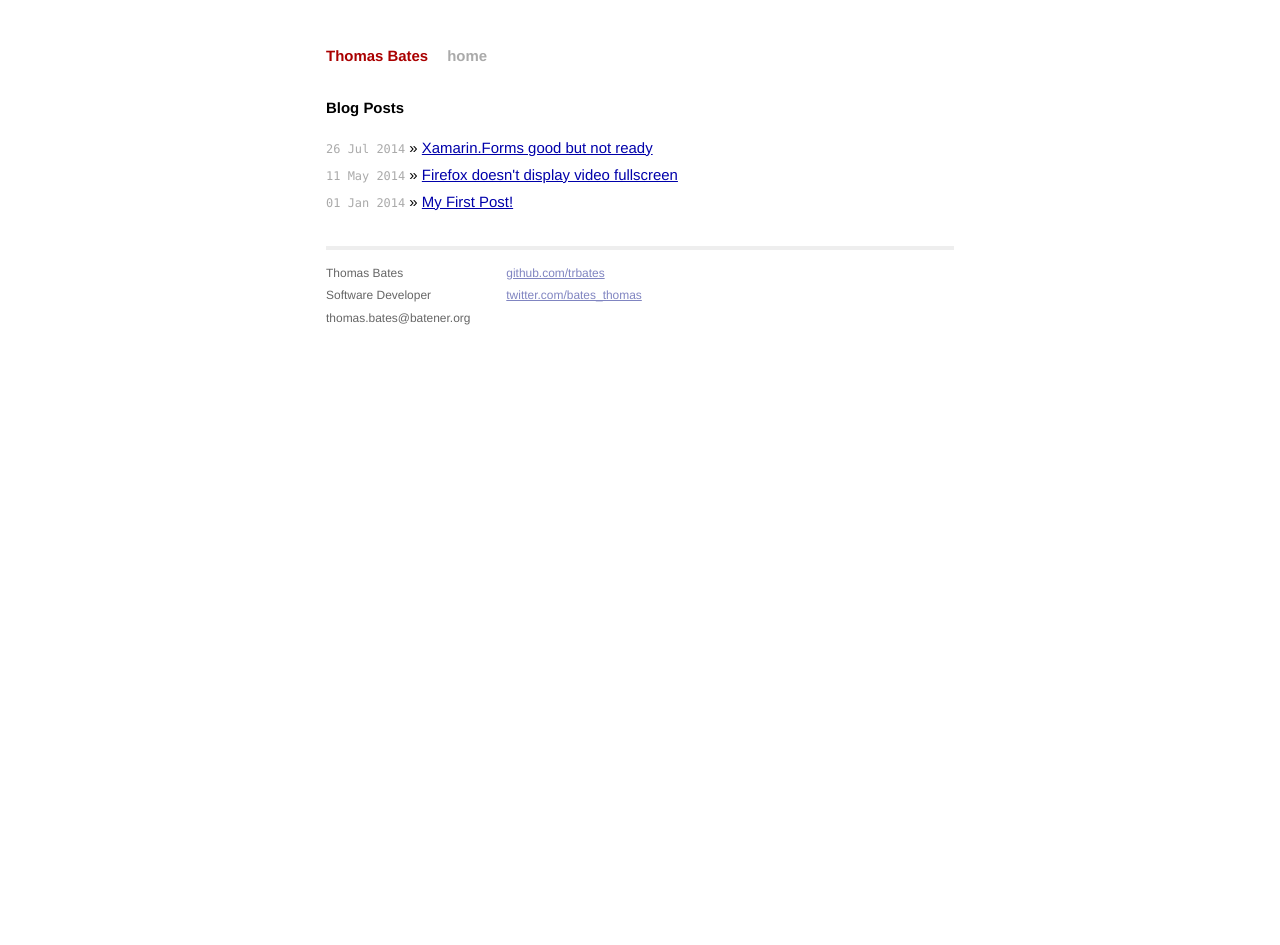
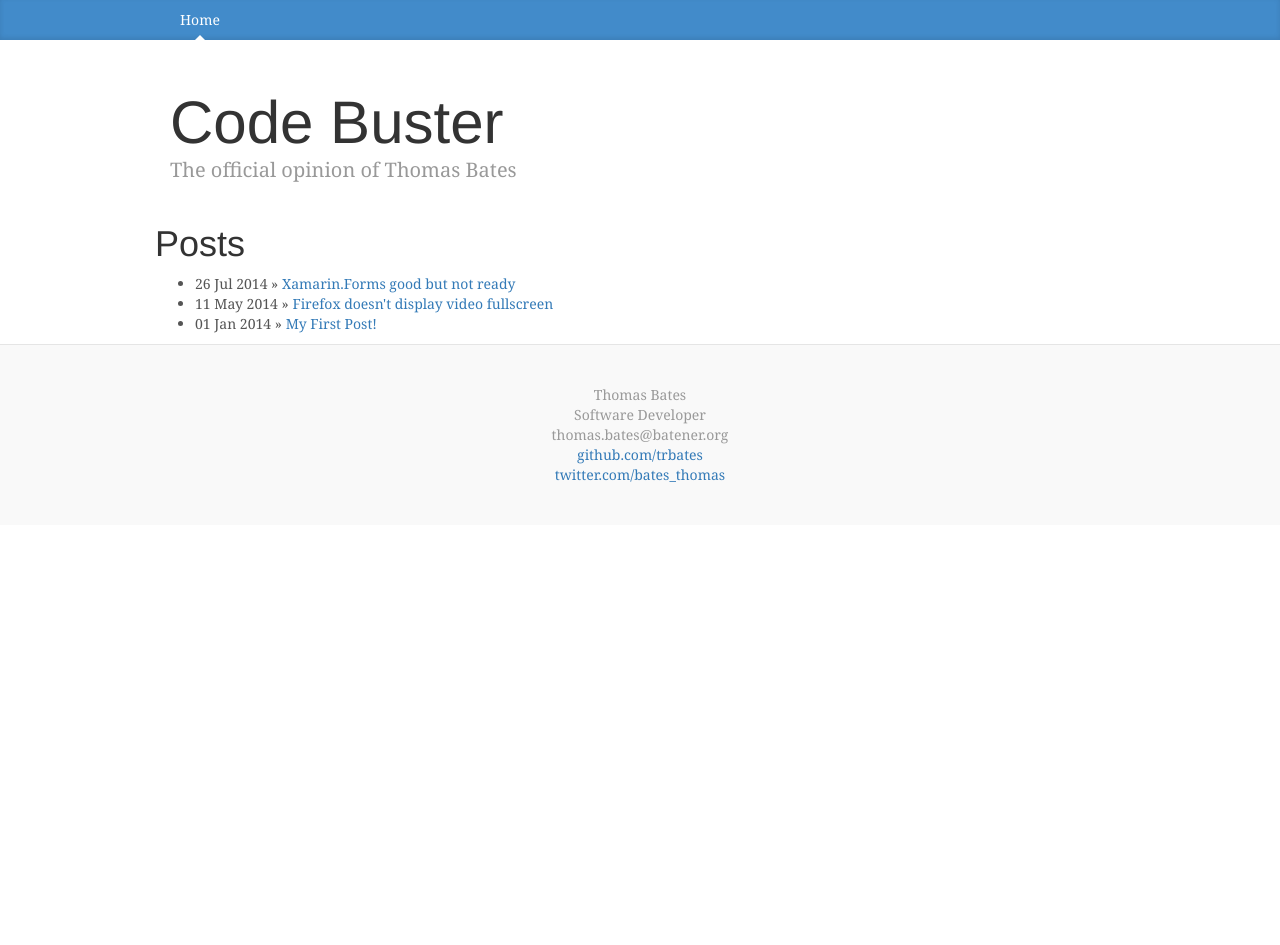
Before and after one commit to trbates/trbates.github.io, a Jekyll site: the page built from index.html, in a window 1280 px wide. Built offline with Jekyll 4.4.1, drawn with Linux system fonts in a browser that asks for light colours; nearby versions of some CDN libraries; after the commit the page ends 900 px from its top, so only the background shows below that.

Commit message:
added Bootstrap 3

```diff
--- a/_config.yml
+++ b/_config.yml
@@ -1,4 +1,4 @@
-name: Thomas Bates
+name: Code Buster
 markdown: kramdown
 highlighter: pygments
 
--- a/_layouts/default.html
+++ b/_layouts/default.html
@@ -4,34 +4,41 @@
       <meta charset="utf-8">
       <meta http-equiv="X-UA-Compatible" content="IE=edge,chrome=1">
       <title>{{ page.title }}</title>
-        <meta name="viewport" content="width=device-width">
-
+      <meta name="viewport" content="width=device-width, initial-scale=1">
       <!-- syntax highlighting CSS -->
       <link rel="stylesheet" href="/css/syntax.css">
-
-        <!-- Custom CSS -->
+      <!-- Bootstrap Core CSS -->
+      <link rel="stylesheet" href="//maxcdn.bootstrapcdn.com/bootstrap/3.2.0/css/bootstrap.min.css">
+      <!-- Main CSS overrides -->
       <link rel="stylesheet" href="/css/main.css">
       {% include google_analytics.html %}
    </head>
    <body>
-
-        <div class="site">
-          <div class="header">
-            <h1 class="title"><a href="/">{{ site.name }}</a></h1>
-            <a class="extra" href="/">home</a>
+      <div class="blog-masthead">
+         <div class="container">
+            <nav class="blog-nav">
+               <a class="blog-nav-item active" href="/">Home</a>
+            </nav>
          </div>
-
+      </div>
+      <div class="container">
+         <div class="blog-header">
+            <h1 class="blog-title">{{ site.name }}</h1>
+            <p class="lead blog-description">The official opinion of Thomas Bates</p>
+         </div>
+         <div class="row">
             {{ content }}
-
-          <div class="footer">
-            <div class="contact">
+         </div>
+      </div>
+      <div id="footer" class="blog-footer">
+         <div class="row">
             <p>
                Thomas Bates<br />
                Software Developer<br />
                thomas.bates@batener.org
             </p>
          </div>
-            <div class="contact">
+         <div class="row">
             <p>
                <a href="https://github.com/trbates">github.com/trbates</a><br />
                <a href="https://twitter.com/bates_thomas">twitter.com/bates_thomas</a><br />
@@ -39,6 +46,7 @@
          </div>
       </div>
       </div>
-
+      <script src="https://ajax.googleapis.com/ajax/libs/jquery/1.11.1/jquery.min.js"></script>
+      <script src="//maxcdn.bootstrapcdn.com/bootstrap/3.2.0/js/bootstrap.min.js"></script>
    </body>
 </html>
--- a/css/main.css
+++ b/css/main.css
@@ -1,160 +1,167 @@
-/*****************************************************************************/
 /*
-/* Common
-/*
-/*****************************************************************************/
+ * Globals
+ */
 
-/* Global Reset */
-* {
-  margin: 0;
-  padding: 0;
+body {
+  font-family: Georgia, "Times New Roman", Times, serif;
+  color: #555;
 }
 
-html, body { height: 100%; }
-
-body {
-  background-color: #FFF;
-  font: 13.34px Helvetica, Arial, sans-serif;
-  font-size: small;
-  text-align: center;
+h1, .h1,
+h2, .h2,
+h3, .h3,
+h4, .h4,
+h5, .h5,
+h6, .h6 {
+  margin-top: 0;
+  font-family: "Helvetica Neue", Helvetica, Arial, sans-serif;
+  font-weight: normal;
+  color: #333;
 }
 
-h1, h2, h3, h4, h5, h6 {
-  font-size: 100%; }
 
-h1 { margin-bottom: 1em; }
-p { margin: 1em 0; }
+/*
+ * Override Bootstrap's default container.
+ */
 
-a         { color: #00a; }
-a:hover   { color: #000; }
-a:visited { color: #a0a; }
-
-/*****************************************************************************/
-/*
-/* Home
-/*
-/*****************************************************************************/
-.posts {
-  list-style-type: none;
-  margin-bottom: 2em;
+@media (min-width: 1200px) {
+  .container {
+    width: 970px;
+  }
 }
 
-.posts li {
-  line-height: 1.75em;
+
+/*
+ * Masthead for nav
+ */
+
+.blog-masthead {
+  background-color: #428bca;
+  -webkit-box-shadow: inset 0 -2px 5px rgba(0,0,0,.1);
+          box-shadow: inset 0 -2px 5px rgba(0,0,0,.1);
 }
 
-.posts span {
-  color: #aaa;
-  font-family: Monaco, "Courier New", monospace;
-  font-size: 80%;
+/* Nav links */
+.blog-nav-item {
+  position: relative;
+  display: inline-block;
+  padding: 10px;
+  font-weight: 500;
+  color: #cdddeb;
 }
-
-/*****************************************************************************/
-/*
-/* Site
-/*
-/*****************************************************************************/
-
-.site {
-  font-size: 115%;
-  text-align: justify;
-  width: 42em;
-  margin: 3em auto 2em;
-  line-height: 1.5em;
-}
-
-.header a {
-  font-weight: bold;
+.blog-nav-item:hover,
+.blog-nav-item:focus {
+  color: #fff;
   text-decoration: none;
 }
 
-.title {
-  display: inline-block;
-  margin-bottom: 2em;
+/* Active state gets a caret at the bottom */
+.blog-nav .active {
+  color: #fff;
+}
+.blog-nav .active:after {
+  position: absolute;
+  bottom: 0;
+  left: 50%;
+  width: 0;
+  height: 0;
+  margin-left: -5px;
+  vertical-align: middle;
+  content: " ";
+  border-right: 5px solid transparent;
+  border-bottom: 5px solid;
+  border-left: 5px solid transparent;
 }
 
-.title a {
-  color: #a00;
+
+/*
+ * Blog name and description
+ */
+
+.blog-header {
+  padding-top: 20px;
+  padding-bottom: 20px;
+}
+.blog-title {
+  margin-top: 30px;
+  margin-bottom: 0;
+  font-size: 60px;
+  font-weight: normal;
+}
+.blog-description {
+  font-size: 20px;
+  color: #999;
 }
 
-.title a:hover {
-  color: #000;
+
+/*
+ * Main column and sidebar layout
+ */
+
+.blog-main {
+  font-size: 18px;
+  line-height: 1.5;
 }
 
-.header a.extra {
-  color: #aaa;
-  margin-left: 1em;
+/* Sidebar modules for boxing content */
+.sidebar-module {
+  padding: 15px;
+  margin: 0 -15px 15px;
+}
+.sidebar-module-inset {
+  padding: 15px;
+  background-color: #f5f5f5;
+  border-radius: 4px;
+}
+.sidebar-module-inset p:last-child,
+.sidebar-module-inset ul:last-child,
+.sidebar-module-inset ol:last-child {
+  margin-bottom: 0;
 }
 
-.header a.extra:hover {
-  color: #000;
+
+
+/* Pagination */
+.pager {
+  margin-bottom: 60px;
+  text-align: left;
+}
+.pager > li > a {
+  width: 140px;
+  padding: 10px 20px;
+  text-align: center;
+  border-radius: 30px;
 }
 
-.meta {
-  color: #aaa;
+
+/*
+ * Blog posts
+ */
+
+.blog-post {
+  margin-bottom: 60px;
+}
+.blog-post-title {
+  margin-bottom: 5px;
+  font-size: 40px;
+}
+.blog-post-meta {
+  margin-bottom: 20px;
+  color: #999;
 }
 
-.footer {
-  font-size: 80%;
-  color: #666;
-  border-top: 4px solid #eee;
-  margin-top: 2em;
-  overflow: hidden;
+
+/*
+ * Footer
+ */
+
+.blog-footer {
+  padding: 40px 0;
+  color: #999;
+  text-align: center;
+  background-color: #f9f9f9;
+  border-top: 1px solid #e5e5e5;
 }
-
-.footer .contact {
-  float: left;
-  margin-right: 3em;
+.blog-footer p:last-child {
+  margin-bottom: 0;
 }
-
-.footer .contact a {
-  color: #8085C1;
-}
-
-.footer .rss {
-  margin-top: 1.1em;
-  margin-right: -.2em;
-  float: right;
-}
-
-.footer .rss img {
-  border: 0;
-}
-
-/*****************************************************************************/
-/*
-/* Posts
-/*
-/*****************************************************************************/
-
-/* standard */
-.post pre {
-  border: 1px solid #ddd;
-  background-color: #eef;
-  padding: 0 .4em;
-}
-
-.post ul, .post ol {
-  margin-left: 1.35em;
-}
-
-.post code {
-  border: 1px solid #ddd;
-  background-color: #eef;
-  padding: 0 .2em;
-}
-
-.post pre code {
-  border: none;
-}
-
-/* terminal */
-.post pre.terminal {
-  border: 1px solid #000;
-  background-color: #333;
-  color: #FFF;
-}
-
-.post pre.terminal code {
-  background-color: #333;
-}
--- a/index.html
+++ b/index.html
@@ -3,8 +3,8 @@ layout: default
 title: Thomas Bates Blog
 ---
 
-<div id="home">
-  <h1>Blog Posts</h1>
+<div id="row">
+  <h1>Posts</h1>
   <ul class="posts">
     {% for post in site.posts %}
       <li><span>{{ post.date | date_to_string }}</span> &raquo; <a href="{{ post.url }}">{{ post.title }}</a></li>
```
Also changed, not shown: _layouts/post.html (+6 -4 lines). Lines whose indentation alone changed are shown as unchanged.
